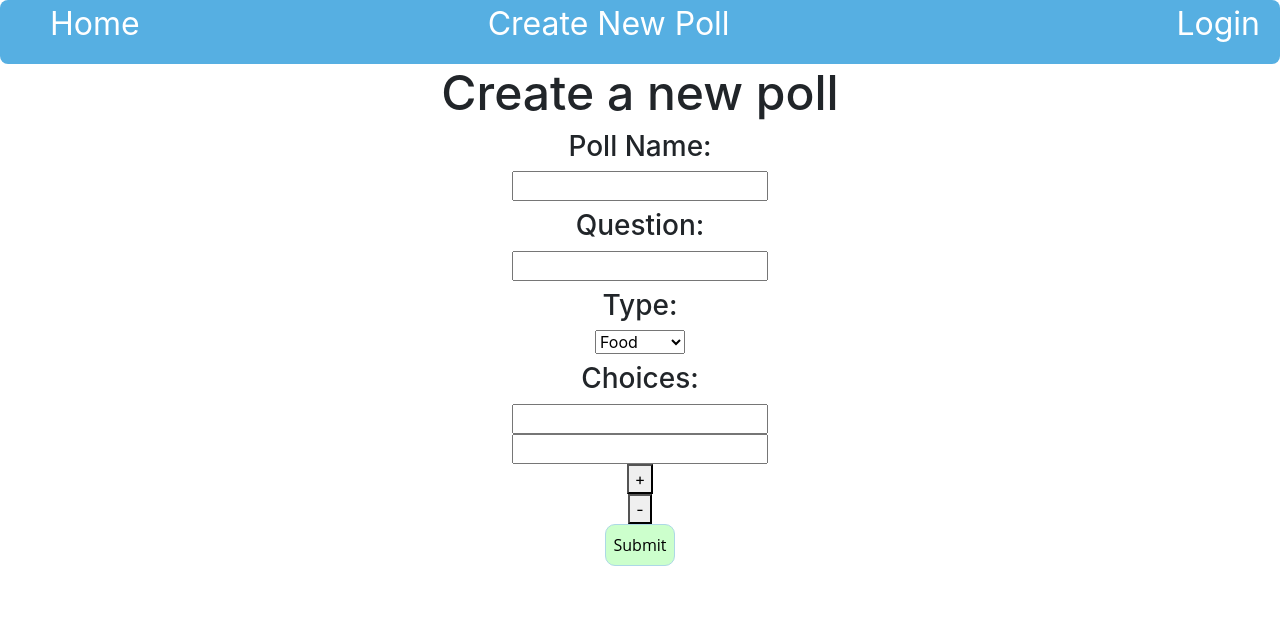
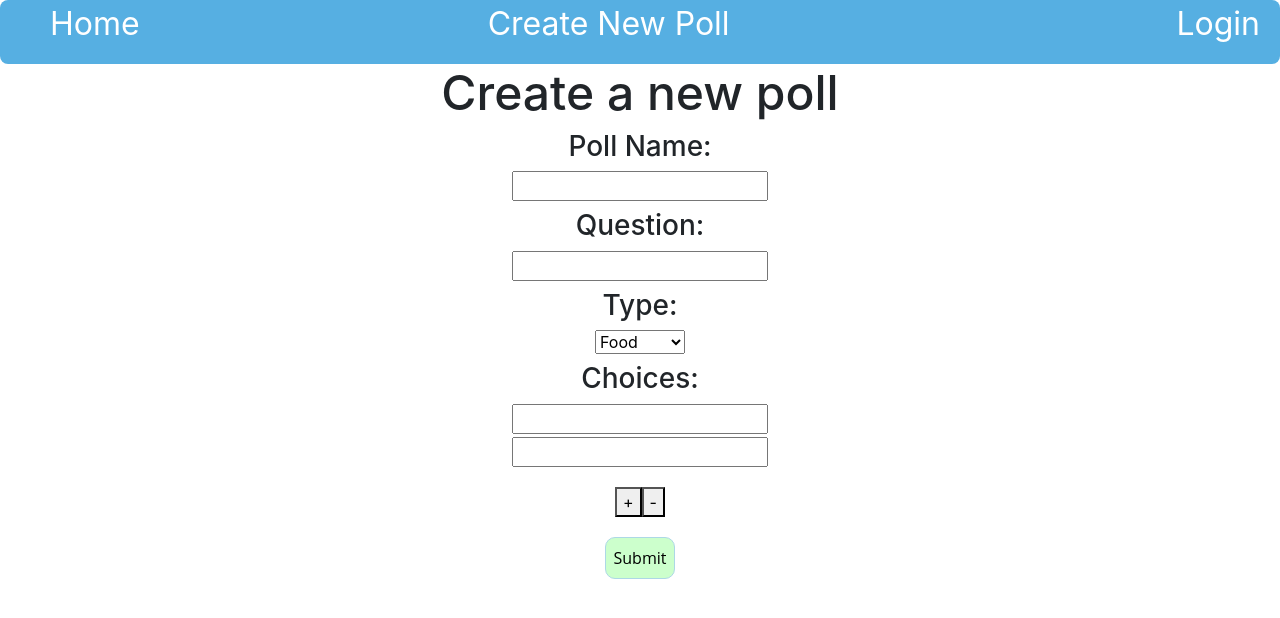
Before and after one commit to ChrisKCarr/Pollista-FrontEnd, a React (Create React App) app in the folder polly-app/: page /create in a window 1280 px wide. Shown: the top 618 px of the page. Built offline with nearby package versions, Linux system fonts and the light colour scheme; no server answers.

Commit message:
Added some logic and CSS edits

```diff
--- a/polly-app/src/Components/Choice.js
+++ b/polly-app/src/Components/Choice.js
@@ -1,14 +1,14 @@
 import React, { Component } from "react";
 import "./Create.css";
-import { Route } from "react-router-dom";
+import "./ChoiceList.css";
 
 class Choice extends Component {
   constructor(props) {
     super(props);
     this.state = {
-        choice: ''
-    }
-    this.handleChange = this.handleChange.bind(this)
+      choice: ""
+    };
+    this.handleChange = this.handleChange.bind(this);
   }
 
   handleChange(event) {
@@ -17,7 +17,7 @@ handleChange(event) {
 
   render() {
     return (
-            <div>
+      <div className="ChoiceContainer">
         <input
           type="text"
           //   value={this.state.value}
--- /dev/null
+++ b/polly-app/src/Components/ChoiceList.css
@@ -0,0 +1,10 @@
+.choiceButtonsContainer {
+  margin-bottom: 20px;
+  margin-top: 20px;
+}
+.choiceButton:hover {
+  background: darkgrey;
+}
+.ChoiceContainer {
+  margin-bottom: 3px;
+}
--- a/polly-app/src/Components/ChoiceList.js
+++ b/polly-app/src/Components/ChoiceList.js
@@ -1,5 +1,6 @@
 import React, { Component } from "react";
 import Choice from "./Choice";
+import "./ChoiceList.css";
 
 class ChoiceList extends Component {
   constructor() {
@@ -47,15 +48,22 @@ class ChoiceList extends Component {
     return (
       <div>
         <div className="Counter-row">{this.state.choiceList}</div>
-        <div>
-          <button type="button" onClick={this.plusButton}>
+        <div className="choiceButtonsContainer">
+          <button
+            className="choiceButton"
+            type="button"
+            onClick={this.plusButton}
+          >
             +
           </button>
+          <button
+            className="choiceButton"
+            type="button"
+            onClick={this.minusButton}
+          >
+            -
+          </button>
         </div>
-
-        <button type="button" onClick={this.minusButton}>
-          -
-        </button>
       </div>
     );
   }
```
Lines whose indentation alone changed are shown as unchanged.
